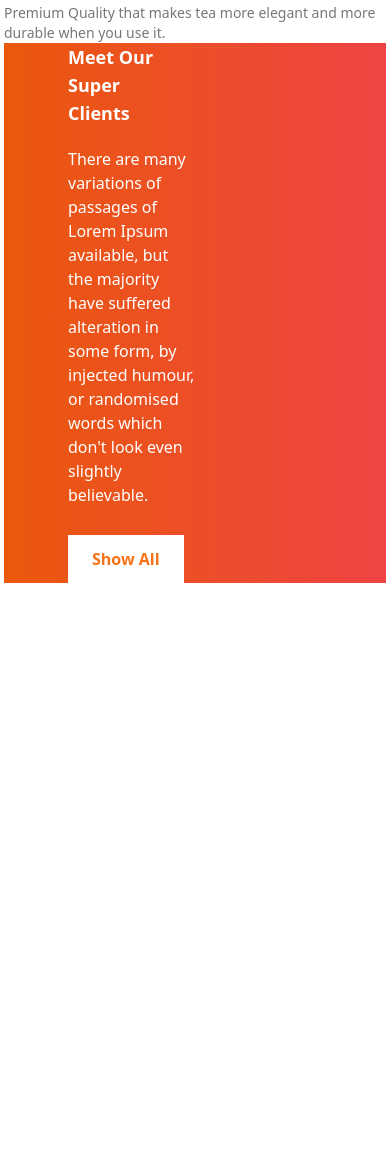
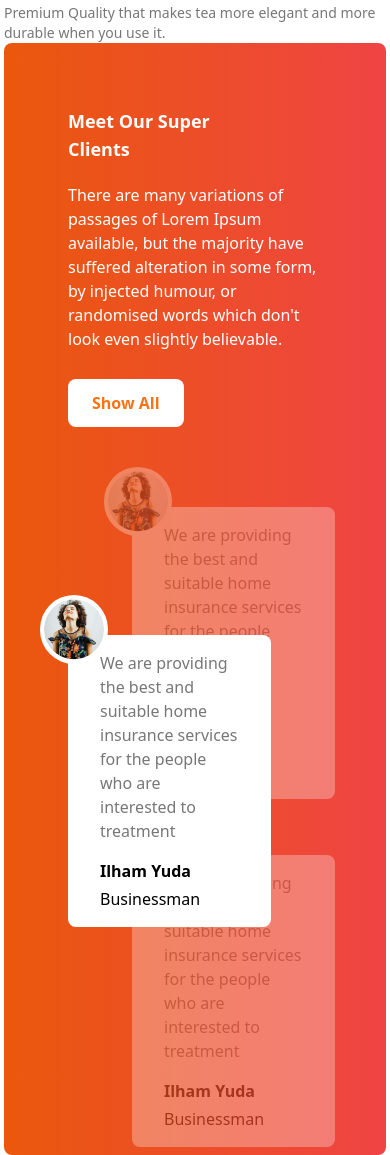
Before and after one commit to AnikaTabassum217/frontend-project-08, a plain HTML site: page index.html in a window 390 px wide. Shown: the part 2480-3635 px from the top of the page. Before the commit the page ends 3063 px from the top, so only its background shows below. Drawn offline with nearby package versions, Linux system fonts and the light colour scheme.

Commit message:
Meet Our Super Client done with responsive

```diff
--- a/index.html
+++ b/index.html
@@ -141,14 +141,37 @@
 
     <!-- Meet Our Super Clients -->
     <section>
-      <div class="grid grid-cols-2 bg-gradient-to-r from-orange-600 to-red-500 px-16">
-           <div>
+      <div class="grid grid-cols-1 md:grid-cols-2 gap-20 bg-gradient-to-r from-orange-600 to-red-500 rounded-lg px-16 py-16">
+           <div class="flex flex-col justify-center items-start">
             <h1 class="font-extrabold text-lg md:text-2xl lg:text-4xl text-white mb-5">Meet Our Super <br> Clients</h1>
             <p class="text-base text-white mb-7">There are many variations of passages of Lorem Ipsum available, but the majority have suffered alteration in some form, by injected humour, or randomised words which don't look even slightly believable. </p>
-            <button class=" bg-white text-orange-500 font-bold text-base lg:text-lg py-3 px-6">Show All</button>
+            <button class=" bg-white text-orange-500 font-bold text-base rounded-lg lg:text-lg py-3 px-6">Show All</button>
            </div>
 
-           <div></div>
+           <div class="relative">
+            <div class="absolute z-10 top-32">
+              <div class=" bg-white w-4/5 py-4 px-8 rounded-lg">
+                <img class="absolute -top-10 -left-7 bg-white rounded-full p-1" src="./images/client.png" alt="">
+                <p class="text-[#777777] text-base font-medium">We are providing the best and suitable home insurance services for the people who are interested to treatment</p>
+                <h1 class="mt-4 font-bold text-base">Ilham Yuda</h1>
+                <p class="mt-1 font-medium text-base">Businessman</p>
+              </div>
+            </div>
+
+              <div class="relative bg-white w-4/5 py-4 px-8 rounded-lg opacity-30 left-[64px] md:left-28">
+                <img class="absolute -top-10 -left-7 bg-white rounded-full p-1" src="./images/client.png" alt="">
+                <p class="text-[#777777] text-base font-medium">We are providing the best and suitable home insurance services for the people who are interested to treatment</p>
+                <h1 class="mt-4 font-bold text-base">Ilham Yuda</h1>
+                <p class="mt-1 font-medium d text-base">Businessman</p>
+              </div>
+
+              <div class="relative bg-white w-4/5 py-4 px-8 rounded-lg opacity-30 left-[64px] md:left-28  top-14">
+                <img class="absolute -top-10 -left-7 bg-white rounded-full p-1" src="./images/client.png" alt="">
+                <p class="text-[#777777] text-base font-medium">We are providing the best and suitable home insurance services for the people who are interested to treatment</p>
+                <h1 class="mt-4 font-bold text-base">Ilham Yuda</h1>
+                <p class="mt-1 font-medium text-base">Businessman</p>
+              </div>
+           </div>
       </div>
     </section>
   </main>
```
